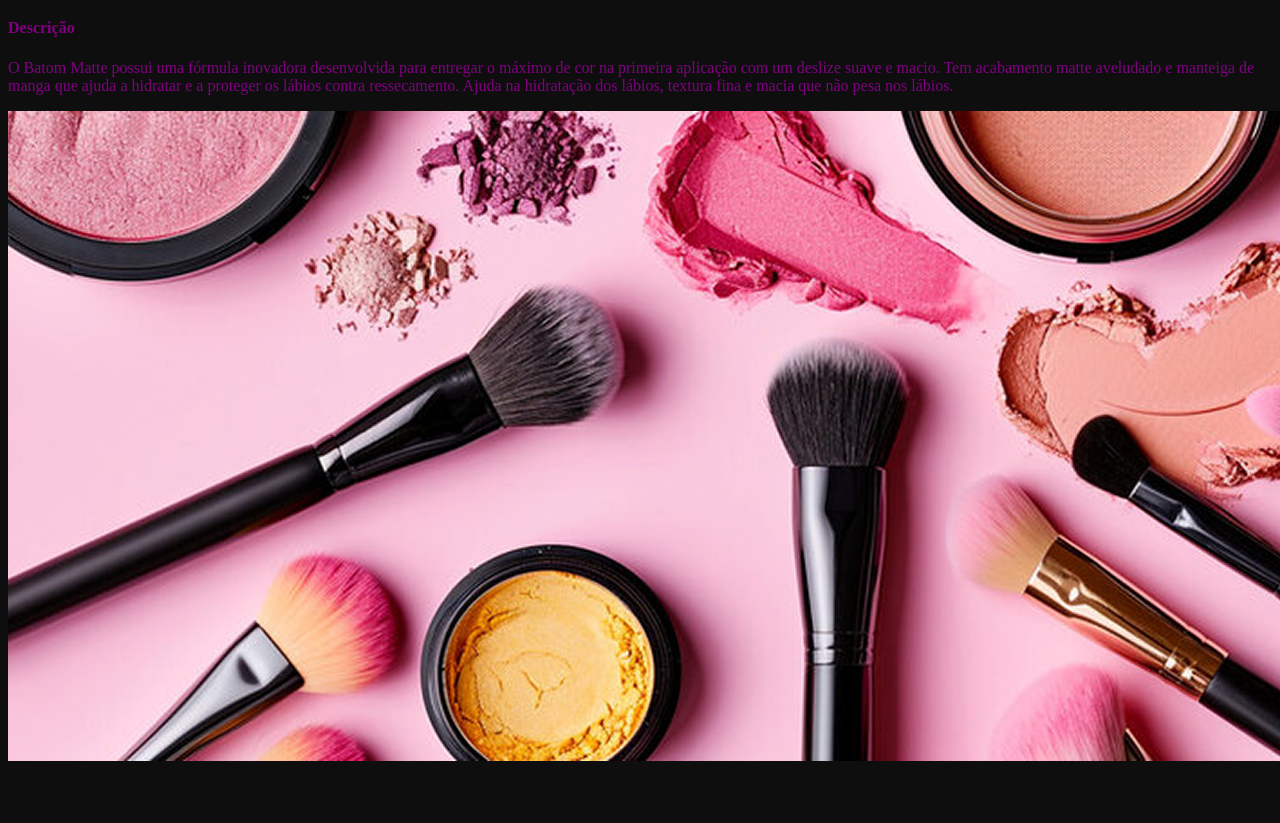
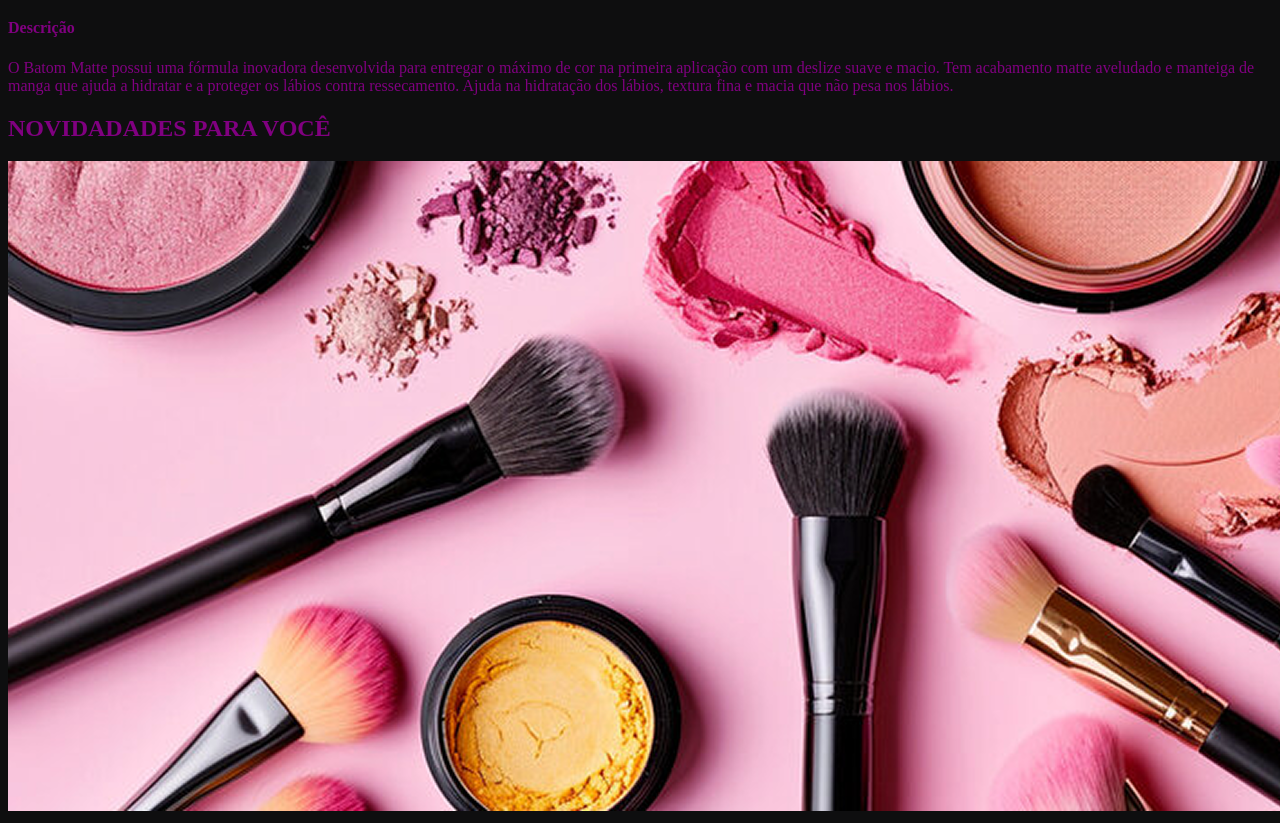
Before and after one commit to DeyvissonRobert/passoia, a React (Vite) app: page / in a window 1280 px wide. Shown: the part 2606-3429 px from the top of the page. Before the commit the page ends 3379 px from the top, so only its background shows below. Built offline with nearby package versions, Linux system fonts and the light colour scheme.

Commit message:
Add H2 em novidades

```diff
--- a/src/components/Novidades/index.jsx
+++ b/src/components/Novidades/index.jsx
@@ -4,6 +4,7 @@ import make from "../../assets/make.png";
 function Novidades() {
   return (
     <section>
+      <h2>NOVIDADADES PARA VOCÊ</h2>
       <img src={make} alt="Banner da Revitalift" />
     </section>
   );
```
